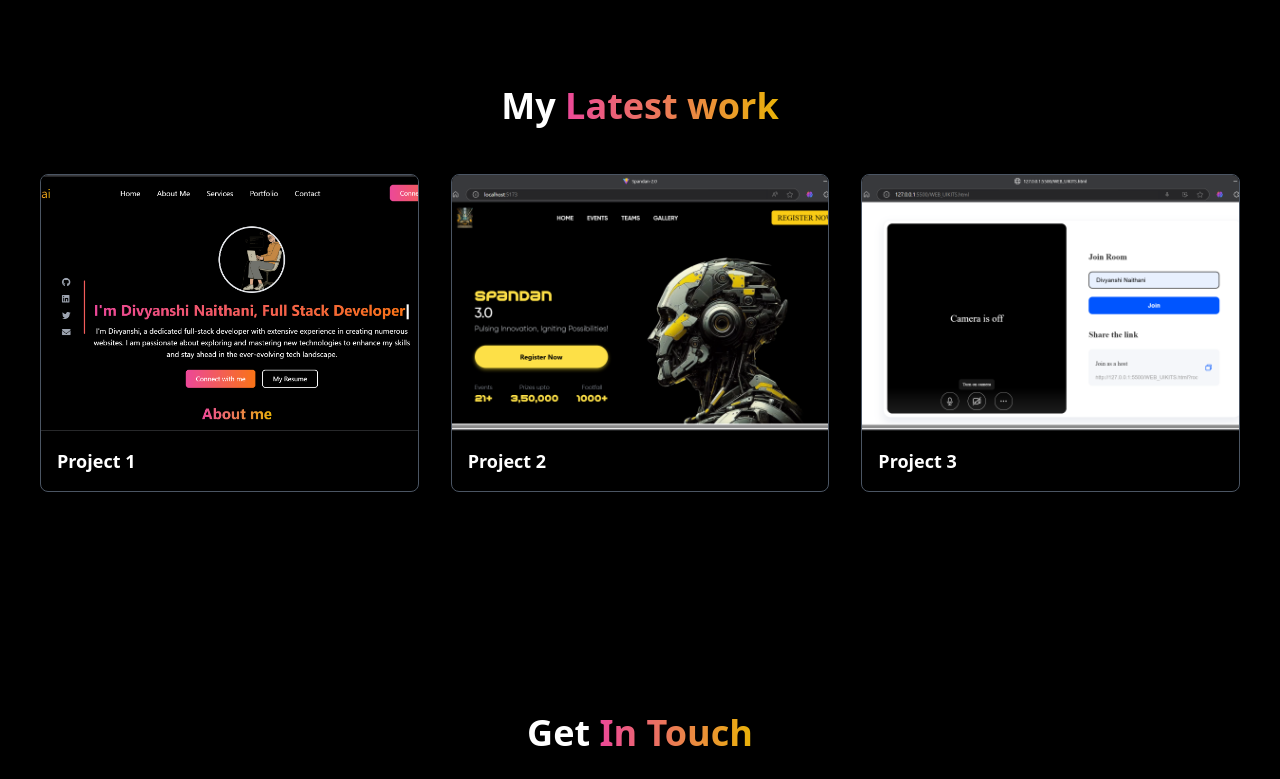
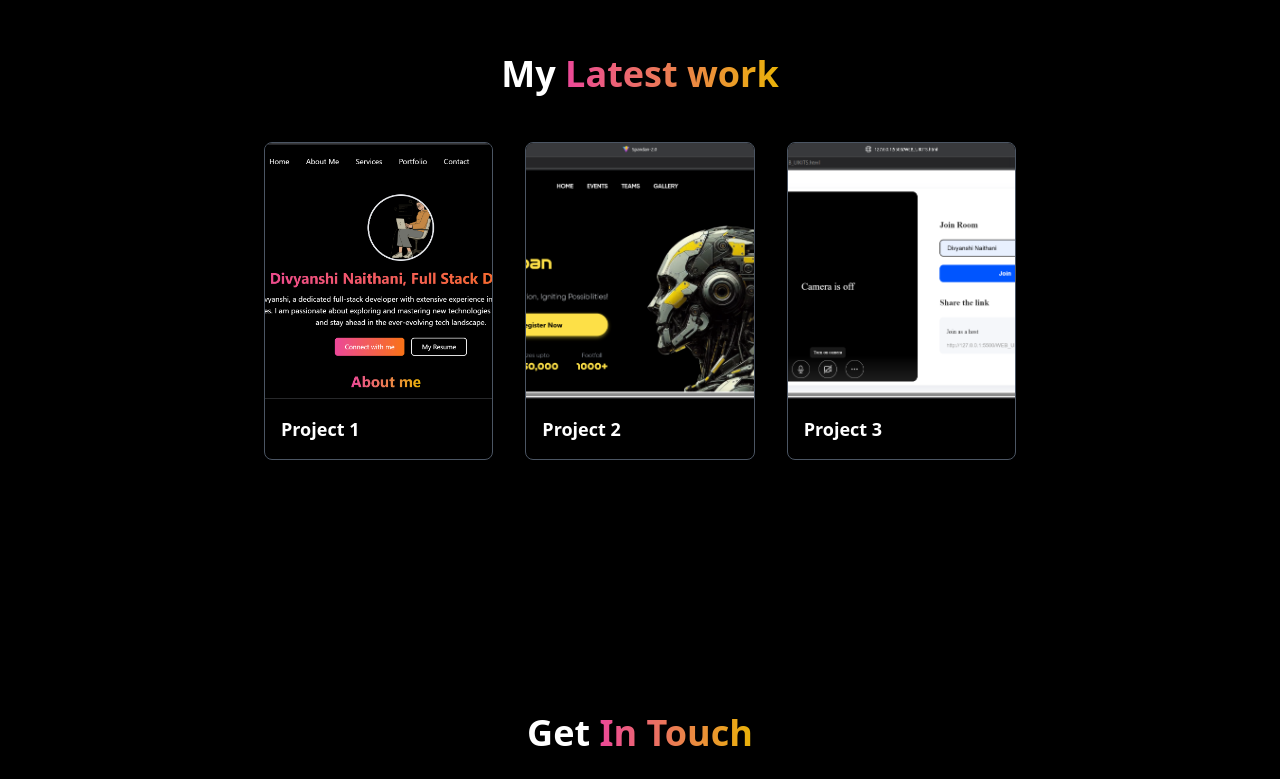
Before and after one commit to DivNai/Portfolio-2.0, a React (Create React App) app: page / in a window 1280 px wide. Shown: the part 2350-3129 px from the top of the page. Built offline with nearby package versions, Linux system fonts and the light colour scheme.

Commit message:
semi edit2

```diff
--- a/src/components/LatestWork.js
+++ b/src/components/LatestWork.js
@@ -24,8 +24,8 @@
 
   return (
     <section id="latestwork" className="latest-work">
-      <div className="max-w-4xl w-full bg-gray-1000 p-8 rounded-lg shadow-lg"></div>
-      <div className="bg-black text-white py-10">
+      <div className="max-w-4xl mx-auto p-8">
+        <div className="bg-black text-white py-10 rounded-lg shadow-lg">
           <h1 className="text-4xl font-bold text-center mb-12">
             My{" "}
             <span className="text-transparent bg-clip-text bg-gradient-to-r from-pink-500 to-yellow-500">
@@ -44,11 +44,9 @@
                     alt={project.title}
                     className="w-full h-64 object-cover transition-transform duration-300 group-hover:scale-105"
                   />
-                {/* Dark overlay on hover */}
                   <div className="absolute inset-0 bg-black opacity-0 group-hover:opacity-70 transition-opacity duration-200"></div>
                 </div>
 
-              {/* Show Project Button */}
                 <div className="absolute inset-0 flex items-center justify-center opacity-0 group-hover:opacity-90 transition-opacity duration-200">
                   <a
                     href={project.link}
@@ -67,6 +65,7 @@
             ))}
           </div>
         </div>
+      </div>
     </section>
   );
 };
```
Lines whose indentation alone changed are shown as unchanged.
